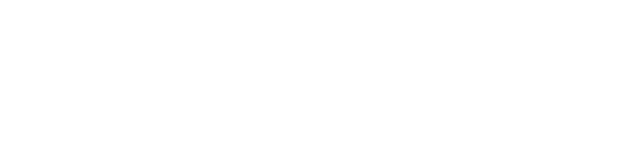
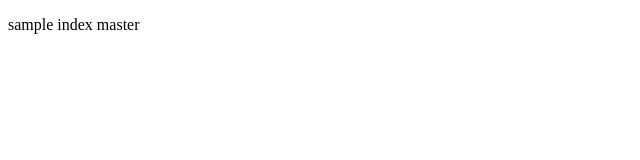
Before and after one commit to Milind-dev/repo, a plain HTML site: page index.html in a window 1280 px wide. Shown: the whole page, without its empty margins (0-640 px from the left). Drawn offline with Linux system fonts and the light colour scheme.

Commit message:
sample index

```diff
--- a/index.html
+++ b/index.html
@@ -7,6 +7,6 @@
     <title>company</title>
 </head>
 <body>
-
+    <p> sample index master</p>
 </body>
 </html>
```
